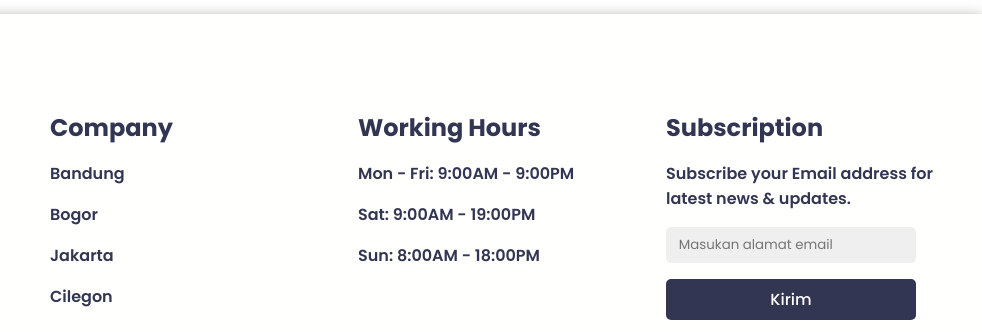
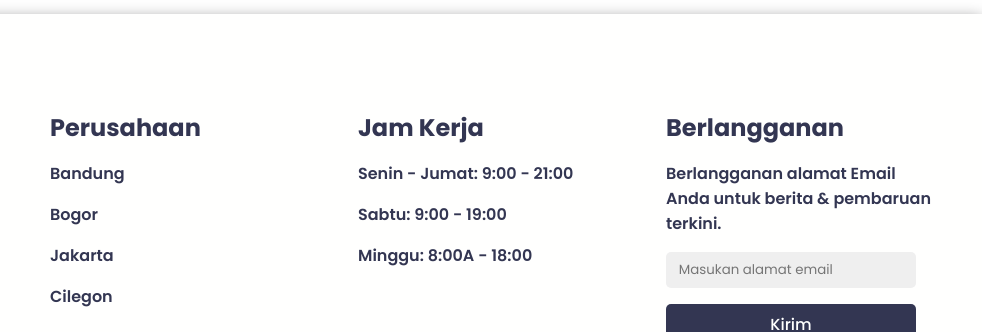
Before and after one commit to bitmuhsin/WEB-belajar-bareng, a plain HTML site: page index.html in a window 1280 px wide. Shown: the part 8016-8348 px from the top of the page, 298-1280 px from the left. Drawn offline with nearby package versions, Linux system fonts and the light colour scheme.

Commit message:
Update index.html

```diff
--- a/index.html
+++ b/index.html
@@ -647,7 +647,7 @@
                 </div>
 
                 <div class="footer-content">
-                    <h4>Company</h4>
+                    <h4>Perusahaan</h4>
                     <li>Bandung</li>
                     <li>Bogor</li>
                     <li>Jakarta</li>
@@ -655,15 +655,15 @@
                 </div>
 
                 <div class="footer-content">
-                    <h4>Working Hours</h4>
-                    <li>Mon - Fri: 9:00AM - 9:00PM</li>
-                    <li>Sat: 9:00AM - 19:00PM</li>
-                    <li>Sun: 8:00AM - 18:00PM</li>
+                    <h4>Jam Kerja</h4>
+                    <li>Senin - Jumat: 9:00 - 21:00</li>
+                    <li>Sabtu: 9:00 - 19:00</li>
+                    <li>Minggu: 8:00A - 18:00</li>
                 </div>
 
                 <div class="footer-content">
-                    <h4>Subscription</h4>
-                    <p>Subscribe your Email address for latest news & updates.</p>
+                    <h4>Berlangganan</h4>
+                    <p>Berlangganan alamat Email Anda untuk berita & pembaruan terkini.</p>
                     <input type="text" placeholder="Masukan alamat email">
                     <button class="footer-btn">Kirim</button>
                 </div>
```
